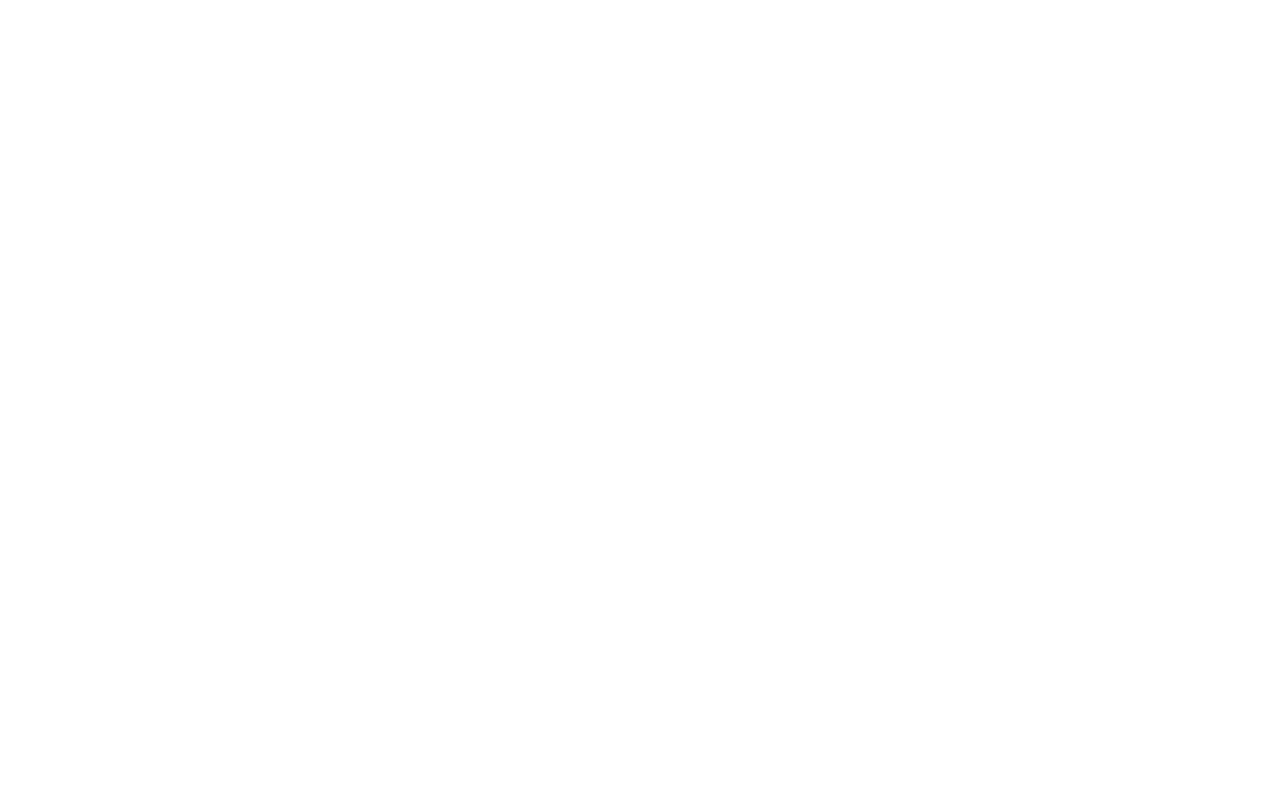
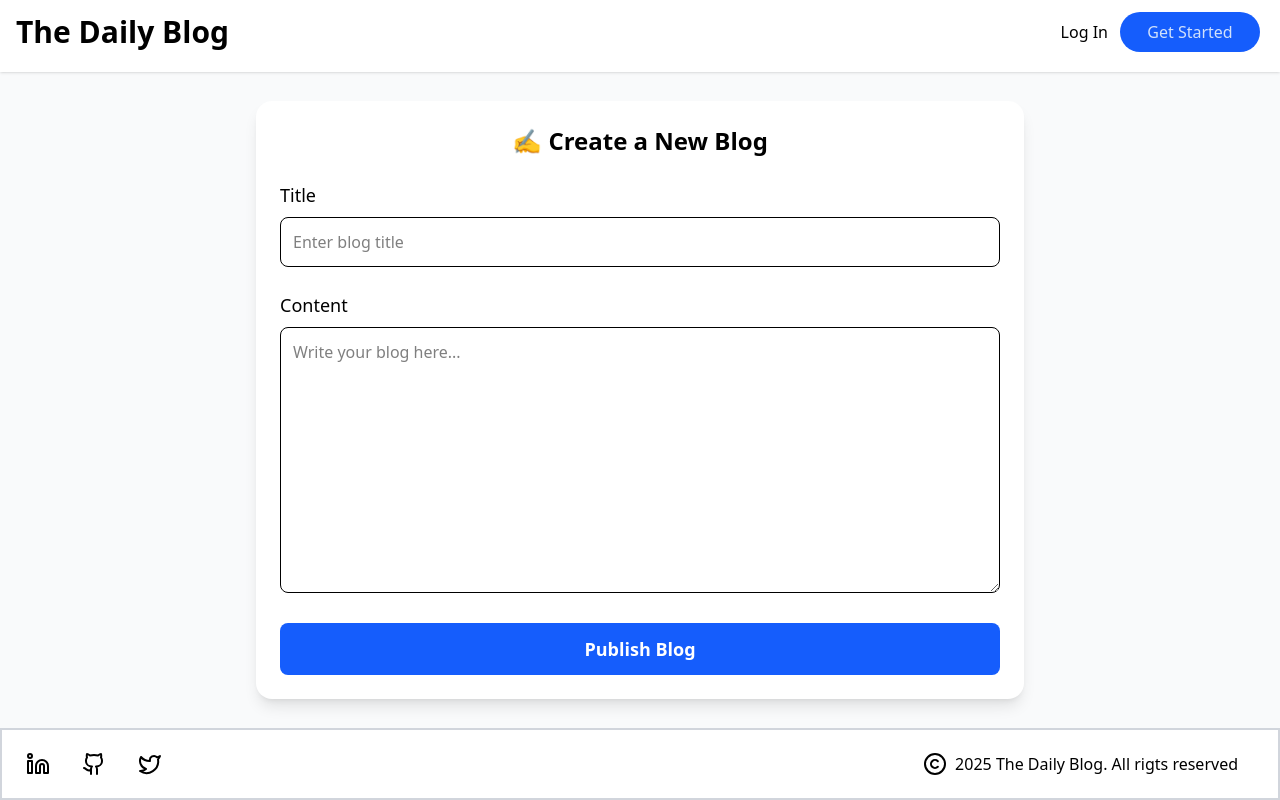
Before and after one commit to deepak1268/Blogging_Site, a React (Vite) app in the folder frontend/: page /home/createBlog in a window 1280 px wide. Before the commit this address had no page. Built offline with nearby package versions, Linux system fonts and the light colour scheme; no server answers.

Commit message:
Blog Creation page completed

```diff
--- a/frontend/src/App.jsx
+++ b/frontend/src/App.jsx
@@ -5,6 +5,7 @@
 import { Home } from './pages/Home'
 import { LandingPage } from './pages/LandingPage'
 import { ProtectedRoute } from './components/ProtectedRoute'
+import { CreateBlog } from './pages/CreateBlog'
 
 function App() {
 
@@ -15,6 +16,7 @@
         <Route path='/signup' element={<Signup />}></Route>
         <Route path='/login' element={<Login />}></Route>
         <Route path='/home' element={<ProtectedRoute> <Home /> </ProtectedRoute>}></Route>
+        <Route path='/home/createBlog' element={<CreateBlog />}></Route>
         <Route path='/' element={<LandingPage />}></Route>
       </Routes>
     </BrowserRouter>
--- /dev/null
+++ b/frontend/src/pages/CreateBlog.jsx
@@ -0,0 +1,79 @@
+import { useRef, useState } from "react";
+import { Footer } from "../components/Footer";
+import { Header } from "../components/Header";
+import axios from "axios";
+import { useNavigate } from "react-router-dom";
+
+export const CreateBlog = () => {
+    const refs = useRef([]);
+    const [title,setTitle] = useState("");
+    const [content,setContent] = useState("");
+    const [loading,setLoading] = useState(false);
+    const navigate = useNavigate();
+
+    async function handleSubmit(e){
+        e.preventDefault();
+        setLoading(true);
+
+        try{
+
+            const res = await axios.post("http://localhost:3000/api/v1/blog/",{title,content},{withCredentials: true});
+            alert("Blog Created");
+            navigate("/home")
+
+        } catch(err){
+            console.error("Failed to create Blog",err);
+        }
+    }
+
+  return (
+    <div className="flex flex-col min-h-screen">
+      <Header />
+      <main className="flex-grow flex justify-center items-center bg-gray-50 p-6">
+        <div className="w-full max-w-3xl bg-white shadow-lg rounded-2xl p-6">
+          <h1 className="text-2xl text-center font-bold mb-6">✍️ Create a New Blog</h1>
+
+          <form className="space-y-6" onSubmit={handleSubmit}>
+            <div>
+              <label className="block text-lg font-medium mb-2">Title</label>
+              <input
+                ref={(el)=>{refs.current[0] = el}}
+                type="text"
+                placeholder="Enter blog title"
+                className="w-full border rounded-lg p-3 focus:ring-2 focus:ring-blue-400 outline-none"
+                value={title}
+                onChange={(e) => (setTitle(e.target.value))}
+                onKeyDown={(e)=>{
+                    if(e.key === "Enter"){
+                        refs.current[1].focus();
+                    }
+                }}
+              />
+            </div>
+
+            <div>
+              <label className="block text-lg font-medium mb-2">Content</label>
+              <textarea
+                ref={(el)=>{refs.current[1] = el}}
+                rows="10"
+                placeholder="Write your blog here..."
+                className="w-full border rounded-lg p-3 focus:ring-2 focus:ring-blue-400 outline-none"
+                value={content}
+                onChange={(e) => (setContent(e.target.value))}
+              ></textarea>
+            </div>
+
+            <button
+              type="submit"
+              className="w-full bg-blue-600 text-white py-3 rounded-lg font-semibold text-lg hover:bg-blue-700 transition"
+            >
+              Publish Blog
+            </button>
+          </form>
+        </div>
+      </main>
+
+      <Footer />
+    </div>
+  );
+};
--- a/frontend/src/pages/Home.jsx
+++ b/frontend/src/pages/Home.jsx
@@ -31,7 +31,7 @@
     return (
         <div className="flex flex-col min-h-screen">
             <Header></Header>
-            <main className="flex-grow">
+            <main className="flex-grow bg-gray-50">
                 <div className="flex  justify-center mt-10 ">
                     <button onClick={createBlog} className="text-xl font-medium bg-orange-500 p-3 rounded-3xl flex items-center gap-1 cursor-pointer hover:opacity-90">
                         <Plus></Plus>
```
